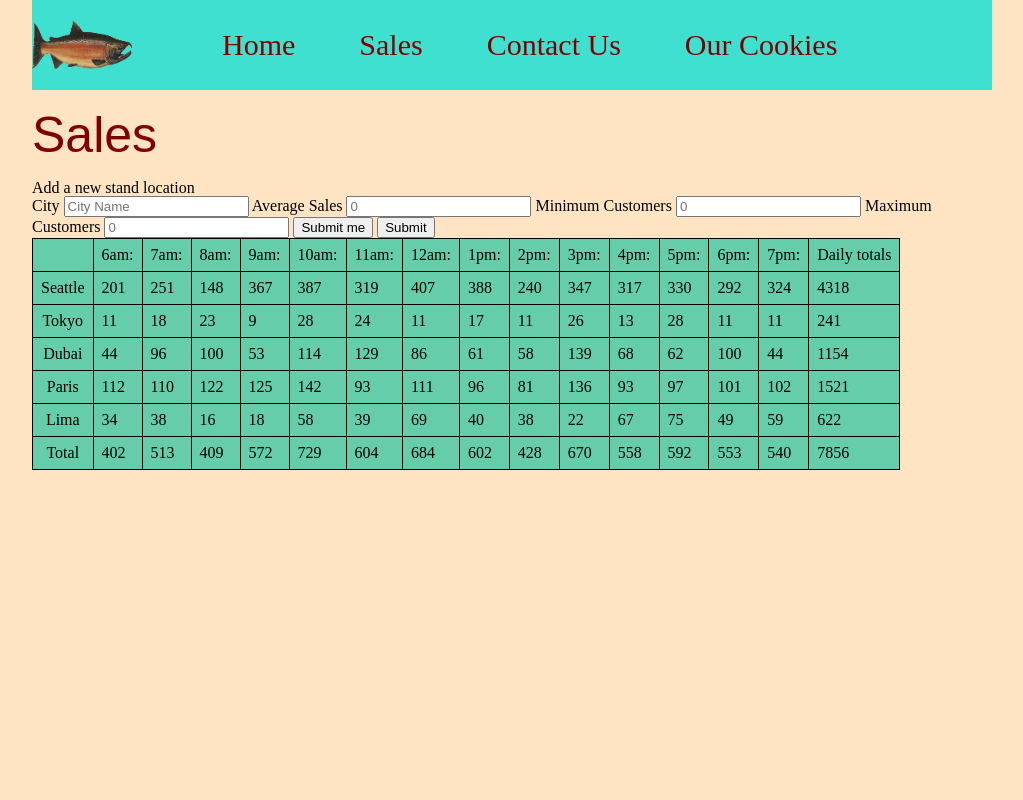
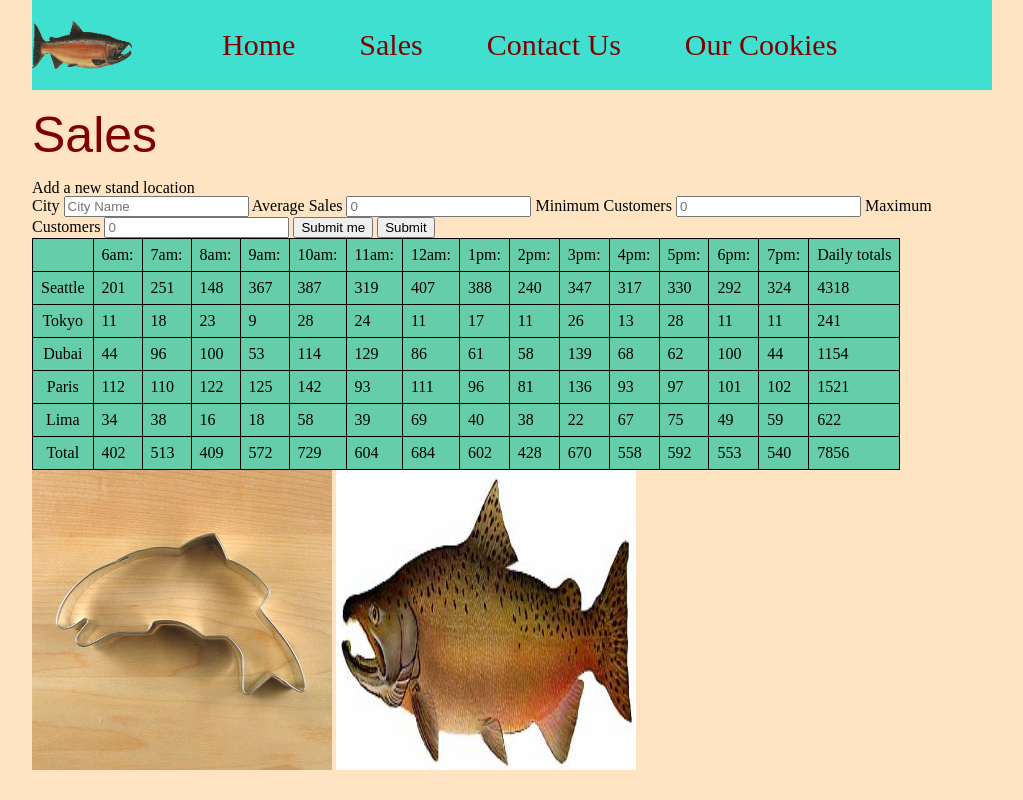
Before and after one commit to Mattpet26/cookies-project, a plain HTML site: page sales.html in a window 1280 px wide. Shown: the whole page, without its empty margins (128-1151 px from the left). Drawn offline with Linux system fonts and the light colour scheme.

Commit message:
added final pictures

```diff
--- a/sales.html
+++ b/sales.html
@@ -47,6 +47,9 @@
     </table>
 
     <script src="test.js"></script>
-
+    <article>
+      <img src="Logo/cutter.jpg" height="300px" width="300px" alt="">
+      <img src="Logo/chinook.jpg" height="300px" width="300px" alt="">
+    </article>
   </body>
 </html>
```
